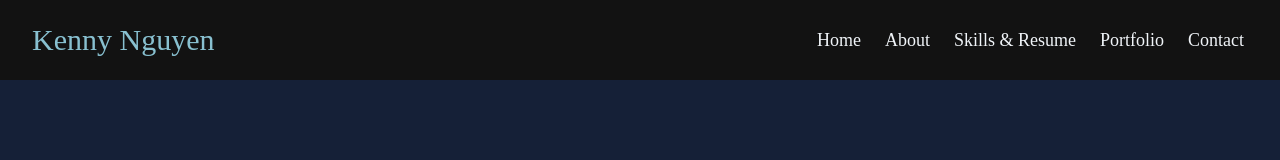
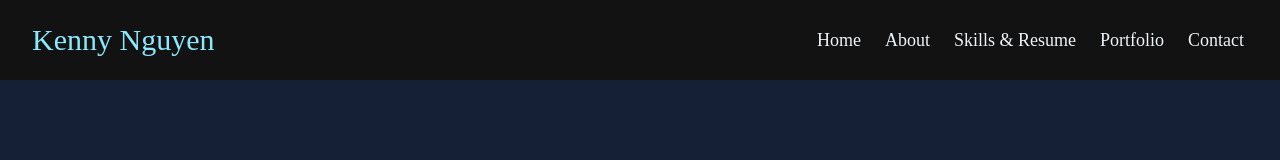
Before and after one commit to knytnguyen/portfolio, a React (Create React App) app: page / in a window 1280 px wide. Shown: the top 160 px of the page. Built offline with nearby package versions, Linux system fonts and the light colour scheme.

Commit message:
Edited colors and styling of navbar

```diff
--- a/src/components/Navbar.jsx
+++ b/src/components/Navbar.jsx
@@ -10,7 +10,7 @@ const Navbar = () => {
   return (
     <div className='fixed w-full h-[80px] flex justify-between items-center px-4 bg-[#121212] text-[#f0f4f8]'>
         <div>
-            <h1 className='text-3xl text-[#88C0D0] pl-4'>Kenny Nguyen</h1>
+            <h1 className='text-3xl text-[#8be9fd] pl-4'>Kenny Nguyen</h1>
         </div>
         {/* MENU */}
         <ul className='hidden md:flex text-lg p-2'>
--- a/src/components/Portfolio.jsx
+++ b/src/components/Portfolio.jsx
@@ -46,7 +46,7 @@ const Portfolio = () => {
                     const { id, image, title, imageDescription, techUsed, linkToProject} = item;
                     return (
                         <div key={id} className={activeSlide === id ? 'flex justify-between items-center' : 'hidden'}>
-                            <button className='text-4xl border-2 border-pink-500 hover:bg-[#88C0D0] p-2' onClick={() => prevSliderHandler(id)}>
+                            <button className='text-4xl border-2 border-[#f0f4f8] hover:bg-[#ff79c6] hover:text-[#111a29] p-2' onClick={() => prevSliderHandler(id)}>
                                 <FiChevronLeft />
                             </button>
                             <div className='flex flex-col items-center'>
@@ -56,10 +56,10 @@ const Portfolio = () => {
                                 <p className='text-1xl p-2'>{imageDescription}</p>
                                 <p className='text-1xl p-4 text-[#ff79c6]'>{techUsed}</p>
                                 <a className='border-green' href={linkToProject} rel='noreferrer' target='_blank'>
-                                    <button className='text-3xl border-2 border-[#f0f4f8] p-4 hover:bg-[#ff79c6]'>View Project</button>
+                                    <button className='text-3xl border-2 border-[#f0f4f8] p-4 hover:bg-[#ff79c6] hover:text-[#111a29]'>View Project</button>
                                 </a>
                             </div>
-                            <button className='text-4xl border-2 border-pink-500 hover:bg-[#88C0D0] p-2' onClick={() => nextSlideHandler(id)}>
+                            <button className='text-4xl border-2 border-[#f0f4f8] hover:bg-[#ff79c6] hover:text-[#111a29] p-2' onClick={() => nextSlideHandler(id)}>
                                 <FiChevronRight />
                             </button>
                         </div>
```
